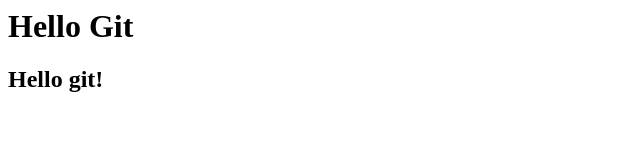
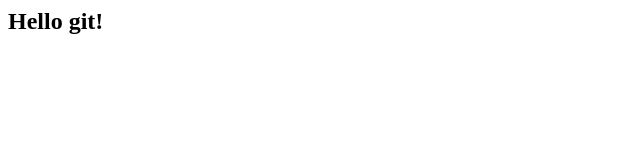
Before and after one commit to dennst-devops/git-demo, a plain HTML site: page index.html in a window 1280 px wide. Shown: the whole page, without its empty margins (0-640 px from the left). Drawn offline with Linux system fonts and the light colour scheme.

Commit message:
next update for tracking

```diff
--- a/index.html
+++ b/index.html
@@ -4,7 +4,7 @@
     <title>Git control</title>
   </head>
   <body>
-    <h1>Hello Git</h1>
+    <!-- I didn't want this header -->
     <h2>Hello git!</h2>
   </body>
 </html>
```
